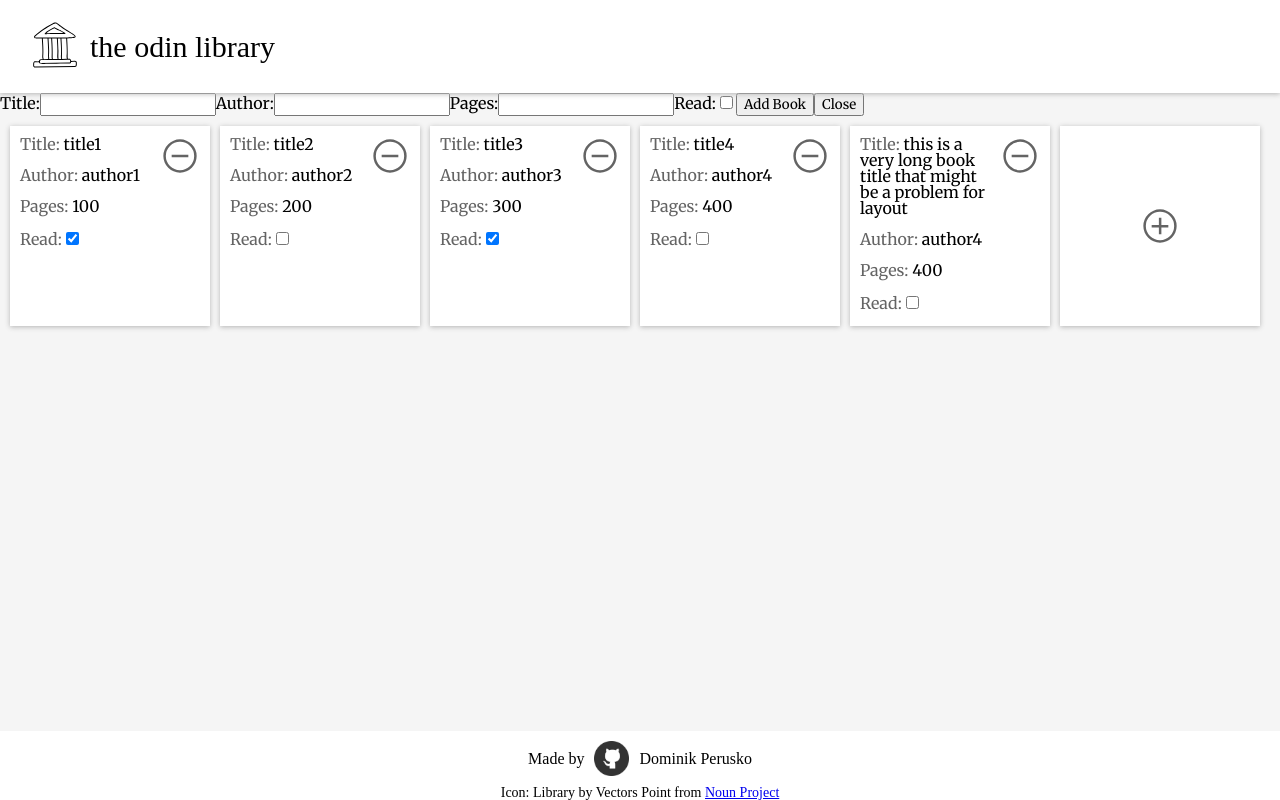
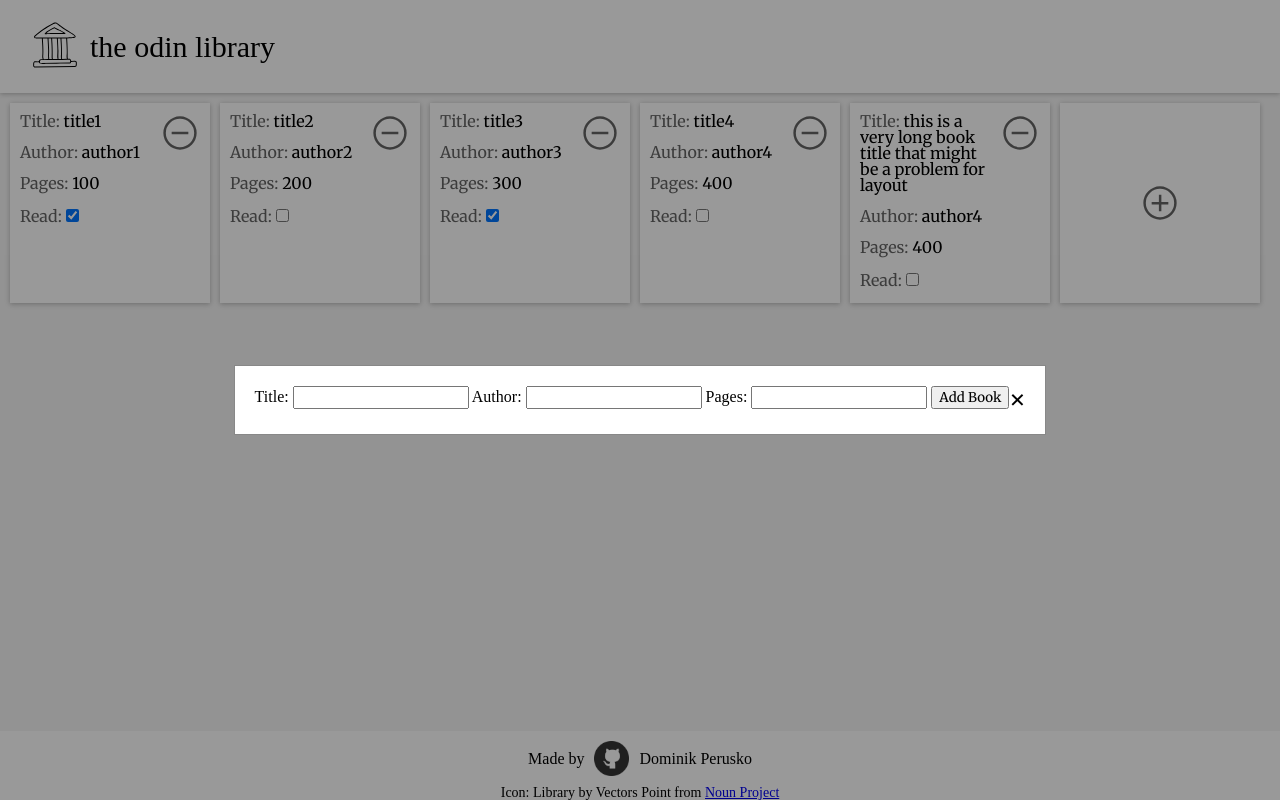
Before and after one commit to perugi/library, a plain HTML site: page index.html in a window 1280 px wide. Both pictures are taken after a click on the element 1160 px from the left and 203 px from the top of the page. Drawn offline with nearby package versions, Linux system fonts and the light colour scheme.

Commit message:
Add modal dialog, TODO is interaction and styling

```diff
--- a/index.html
+++ b/index.html
@@ -15,6 +15,18 @@
     <script src="library.js" defer></script>
 </head>
 <body>
+    <div id="add-book-modal">
+        <div class="modal-content">
+            <span class="close-modal">&times;</span>
+            <label for="title">Title:</label>
+            <input type="text" id="title">
+            <label for="author">Author:</label>
+            <input type="text" id="author">
+            <label for="pages">Pages:</label>
+            <input type="number" id="pages" min="1">
+            <input type="button" value="Add Book" id="add-book" onclick="addBookToLibrary">
+        </div>
+    </div>
     <header>
         <div id="logo">
             <img src="img/logo.svg" alt="library logo">
--- a/library.js
+++ b/library.js
@@ -21,47 +21,49 @@ function Book(title, author, pages, read) {
 }
 
 function showForm() {
-  let form = document.createElement("div");
-  form.setAttribute("id", "add-form");
+  const modal = document.querySelector("#add-book-modal");
+  modal.style.display = "flex";
+  // let form = document.createElement("div");
+  // form.setAttribute("id", "add-form");
 
-  //TODO create a popup for the form
-  let main = document.querySelector("main");
-  let library = document.querySelector("#library");
-  main.insertBefore(form, library);
+  // //TODO create a popup for the form
+  // let main = document.querySelector("main");
+  // let library = document.querySelector("#library");
+  // main.insertBefore(form, library);
 
-  const bookObject = new Book("test_title", "test_author", 123, true);
-  for (let key in bookObject) {
-    const keyLabel = document.createElement("label");
-    keyLabel.setAttribute("for", key);
-    keyLabel.textContent = `${capitalize(key)}:`;
-    const inputElement = document.createElement("input");
-    inputElement.setAttribute("id", key);
-    if (key === "pages") {
-      inputElement.setAttribute("type", "number");
-      inputElement.setAttribute("min", "1");
-    }
-    if (key === "read") {
-      inputElement.setAttribute("type", "checkbox");
-    }
+  // const bookObject = new Book("test_title", "test_author", 123, true);
+  // for (let key in bookObject) {
+  //   const keyLabel = document.createElement("label");
+  //   keyLabel.setAttribute("for", key);
+  //   keyLabel.textContent = `${capitalize(key)}:`;
+  //   const inputElement = document.createElement("input");
+  //   inputElement.setAttribute("id", key);
+  //   if (key === "pages") {
+  //     inputElement.setAttribute("type", "number");
+  //     inputElement.setAttribute("min", "1");
+  //   }
+  //   if (key === "read") {
+  //     inputElement.setAttribute("type", "checkbox");
+  //   }
 
-    form.appendChild(keyLabel);
-    form.appendChild(inputElement);
-  }
+  //   form.appendChild(keyLabel);
+  //   form.appendChild(inputElement);
+  // }
 
-  const addBookButton = document.createElement("input");
-  addBookButton.setAttribute("id", "add-book");
-  addBookButton.setAttribute("type", "button");
-  addBookButton.setAttribute("value", "Add Book");
-  addBookButton.addEventListener("click", addBookToLibrary);
+  // const addBookButton = document.createElement("input");
+  // addBookButton.setAttribute("id", "add-book");
+  // addBookButton.setAttribute("type", "button");
+  // addBookButton.setAttribute("value", "Add Book");
+  // addBookButton.addEventListener("click", addBookToLibrary);
 
-  const closeButton = document.createElement("input");
-  closeButton.setAttribute("id", "add-book");
-  closeButton.setAttribute("type", "button");
-  closeButton.setAttribute("value", "Close");
-  closeButton.addEventListener("click", closeForm);
+  // const closeButton = document.createElement("input");
+  // closeButton.setAttribute("id", "add-book");
+  // closeButton.setAttribute("type", "button");
+  // closeButton.setAttribute("value", "Close");
+  // closeButton.addEventListener("click", closeForm);
 
-  form.appendChild(addBookButton);
-  form.appendChild(closeButton);
+  // form.appendChild(addBookButton);
+  // form.appendChild(closeButton);
 }
 
 function capitalize(str) {
--- a/styles.css
+++ b/styles.css
@@ -110,6 +110,35 @@ footer {
   'opsz' 48
 }
 
+#add-book-modal {
+    display: none;
+    z-index: 2;
+    position: fixed;
+    left: 0;
+    top: 0;
+    width: 100%;
+    height: 100%;
+    overflow: auto;
+    background-color: rgb(0,0,0); /* Fallback color */
+    background-color: rgb(0,0,0,0.4);
+    align-items: center;
+    justify-content: center;
+}
+
+.modal-content {
+    background-color: #ffffff;
+    margin: 15% auto;
+    padding: 20px;
+    border: 1px solid #888;
+    /* width: 80%; */
+}
+
+.close-modal {
+    float: right;
+    font-size: 28px;
+    font-weight: bold;
+}
+
 #gh-link {
     text-decoration: none;
     color: black;
```
